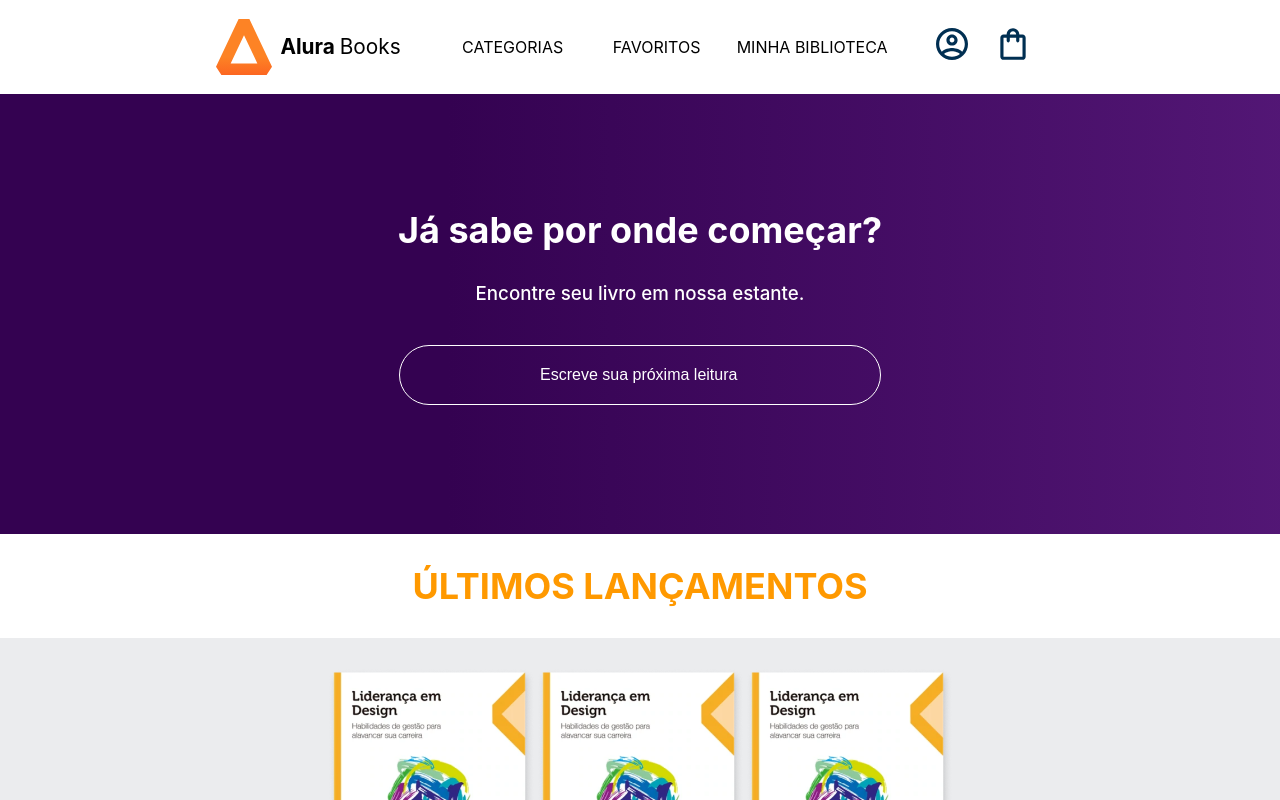
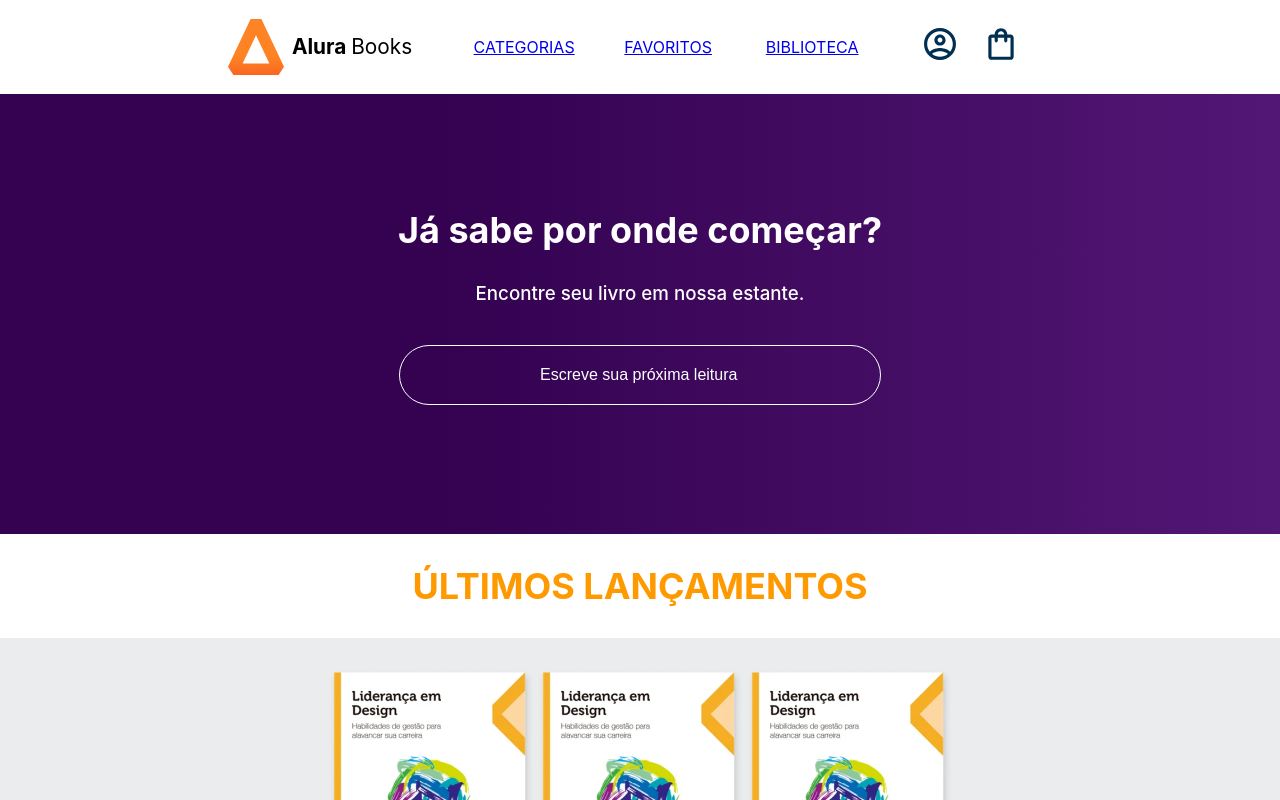
Before and after one commit to lucasnaza1/livraria_app, a React (Create React App) app: page / in a window 1280 px wide. Shown: the top 800 px of the page. Built offline with nearby package versions, Linux system fonts and the light colour scheme.

Commit message:
Add navigation links to OpcoesHeader options
Wrapped each option in OpcoesHeader with a react-router Link for navigation. Also updated option text from 'MINHA BIBLIOTECA' to 'BIBLIOTECA' for consistency.

```diff
--- a/src/components/Opcoes-header/index.js
+++ b/src/components/Opcoes-header/index.js
@@ -1,6 +1,7 @@
 import styled from 'styled-components'
+import { Link } from 'react-router-dom'
 
-const textoOpcoes = ['CATEGORIAS', 'FAVORITOS', 'MINHA BIBLIOTECA']
+const textoOpcoes = ['CATEGORIAS', 'FAVORITOS', 'BIBLIOTECA']
 
 const Opcoes = styled.ul`
     display: flex;
@@ -19,11 +20,13 @@
       list-style: none;
  `
 
-function OpcoesHeader (){
- return(
+function OpcoesHeader() {
+  return (
     <Opcoes>
-          { textoOpcoes.map( (texto) => (
+      {textoOpcoes.map((texto) => (
+        <Link to={`/${texto.toLowerCase()}`}>
           <Opcao><p>{texto}</p></Opcao>
+        </Link>
       ))}
     </Opcoes>
   )
```
Lines whose indentation alone changed are shown as unchanged.
